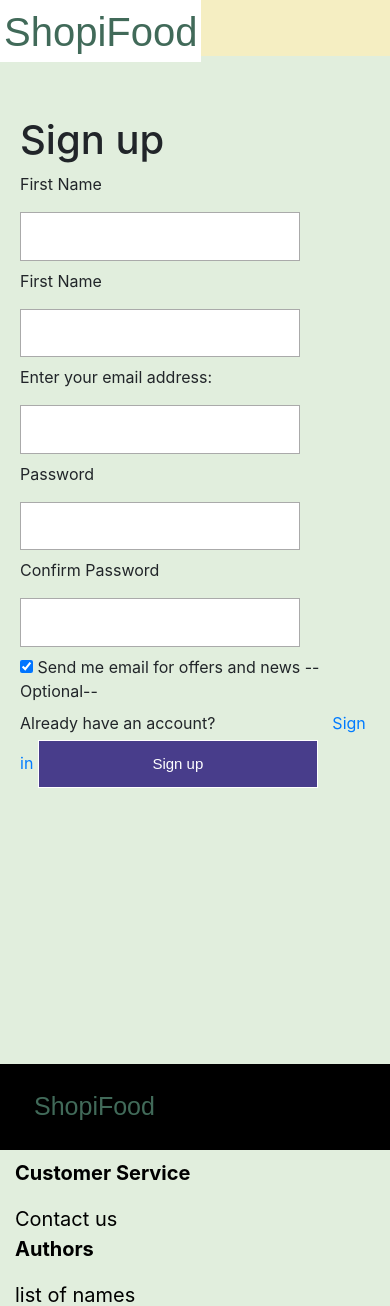
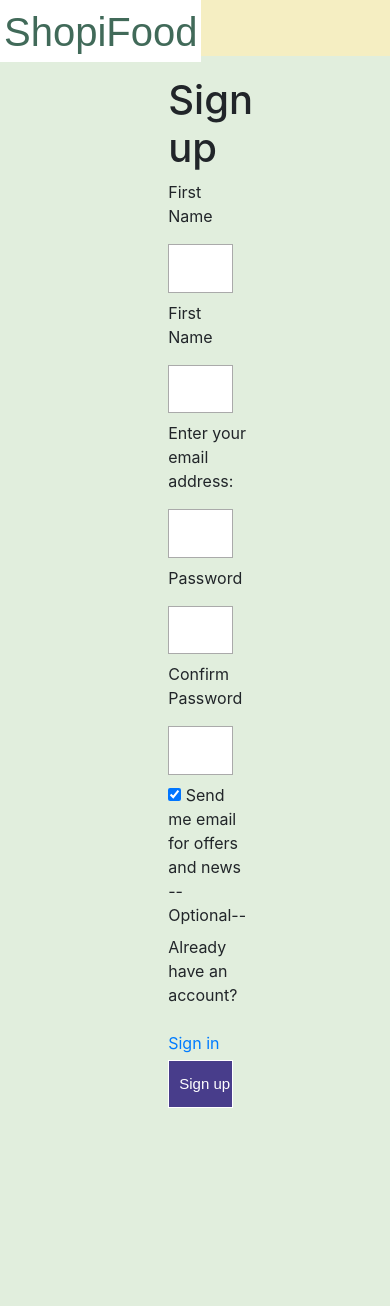
Before and after one commit to PFratt/SOEN287Website, a PHP site: page /create_account.html in a window 390 px wide. Shown: the top 1306 px of the page. Run offline with PHP 8.4, Linux system fonts and the light colour scheme.

Commit message:
Update style.css

```diff
--- a/css/style.css
+++ b/css/style.css
@@ -235,16 +235,3 @@ input[type=text], input[type=password] {
   padding: 20px;
 
 }
- @media screen and (max-width: 300px) {
-        .vertical-spacing {
-          width: 100%
-        }
-
-    }
-
-@media screen and (max-width: 700px) {
-        .vertical-spacing {
-          width: 100%
-        }
-
-    }
```
